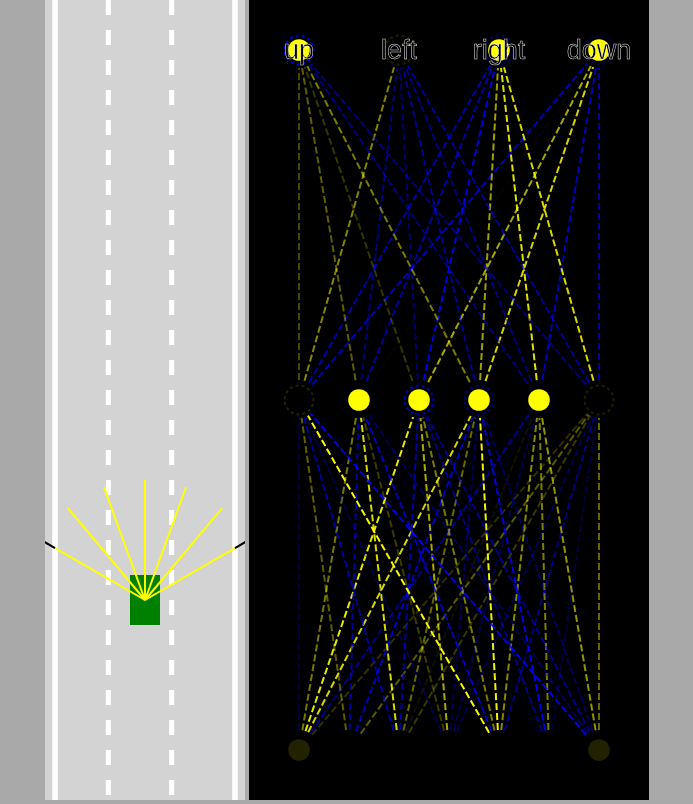
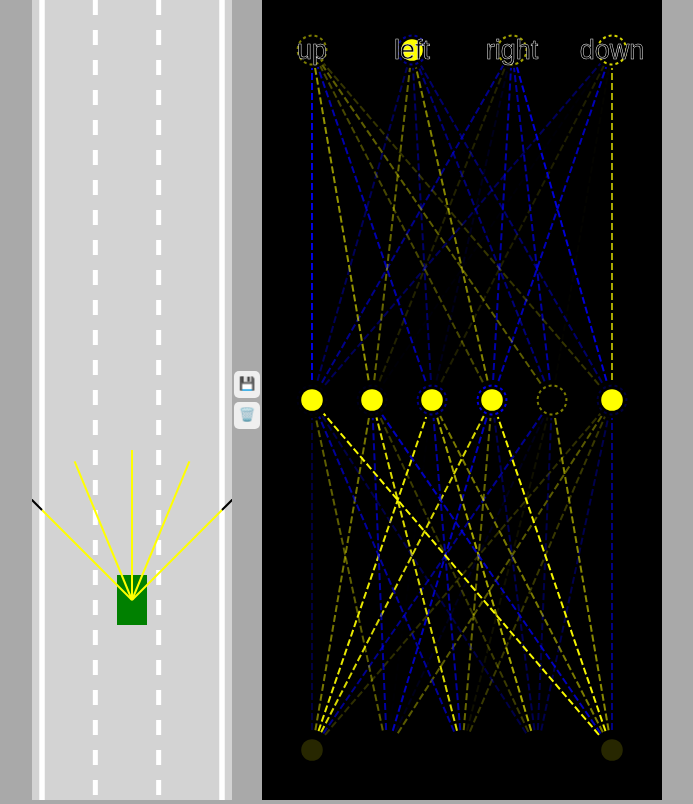
Before and after one commit to mavff/self_driving_car_neural_network, a plain HTML site: page index.html in a window 1280 px wide. Shown: the whole page, without its empty margins (293-986 px from the left). Drawn offline with Linux system fonts and the light colour scheme.

Commit message:
FInally the one and onlygit add .

```diff
--- a/car.js
+++ b/car.js
@@ -113,7 +113,7 @@ class Car{
         this.y-=Math.cos(this.angle )*this.speed;
     }
 
-draw(ctx, color){
+draw(ctx, color,drawSensor=false){
     if(this.damaged){
         ctx.fillStyle="gray";
     }else{
@@ -126,7 +126,7 @@ draw(ctx, color){
         ctx.lineTo(this.polygon[i].x,this.polygon[i].y);
     }
     ctx.fill();
-        if(this.sensor){
+    if(this.sensor && drawSensor){
         this.sensor.draw(ctx);
     }
 }
--- a/index.html
+++ b/index.html
@@ -5,6 +5,10 @@
 </head>
 <body>
     <canvas id="carCanvas"></canvas>
+    <div id="verticalButtons">
+        <button onclick="save()">💾</button>
+        <button onclick="discard()">🗑️</button>
+    </div>
     <canvas id="networkCanvas"></canvas>
     <script src="sensors.js"></script>
     <script src="neuralNetwork.js"></script>
--- a/main.js
+++ b/main.js
@@ -7,32 +7,84 @@ networkCanvas.width=400;
 const carCtx = carCanvas.getContext("2d");
 const networkCtx = networkCanvas.getContext("2d");
 const road=new Road(carCanvas.width/2,carCanvas.width*0.9);
-const car=new Car(road.getLaneCenter(1),920,30,50,"AI");
-const traffic=[new Car(road.getLaneCenter(1),520,30,50,"NOKEYS",2)];
+const cars=genCars(1);
+
+let bestCar=cars[0];
+if(localStorage.getItem("bestBrain")){
+    for(let i=0;i<cars.length;i++){
+        cars[i].brain=JSON.parse(
+                localStorage.getItem("bestBrain"));
+                //attualize the best brain
+        if(i!=0){
+            NeuralNetwork.change_network(cars[i].brain,0.001);
+        }
+    }
+}
+
+const traffic=[
+    new Car(road.getLaneCenter(1),0,30,50,"NOKEYS",2),
+    new Car(road.getLaneCenter(2),120,30,50,"NOKEYS",2),
+    new Car(road.getLaneCenter(0),-200,30,50,"NOKEYS",2),
+    new Car(road.getLaneCenter(2),-200,30,50,"NOKEYS",2),
+    new Car(road.getLaneCenter(0),-400,30,50,"NOKEYS",2),
+    new Car(road.getLaneCenter(1),-400,30,50,"NOKEYS",2),
+    new Car(road.getLaneCenter(1),-600,30,50,"NOKEYS",2),
+    new Car(road.getLaneCenter(2),-600,30,50,"NOKEYS",2),
+    new Car(road.getLaneCenter(0),-800,30,50,"NOKEYS",2),
+    new Car(road.getLaneCenter(2),-800,30,50,"NOKEYS",2),
+    new Car(road.getLaneCenter(0),-1000,30,50,"NOKEYS",2),
+    new Car(road.getLaneCenter(1),-1000,30,50,"NOKEYS",2),
+    new Car(road.getLaneCenter(1),-1200,30,50,"NOKEYS",2),
+    new Car(road.getLaneCenter(2),-1200,30,50,"NOKEYS",2),
+];
+
+
 animate();
-
+function save(){//saving the best car value
+    localStorage.setItem("bestBrain",
+                            JSON.stringify(bestCar.brain)
+                        );
+}
+function discard(){
+    localStorage.removeItem("bestBrain");
+}
+function genCars(N){
+    const cars=[];
+    for(let i=0;i<=N;i++){
+        cars.push(new Car(road.getLaneCenter(1),920,30,50,"AI"));
+    }
+    return cars;
+}
 function animate(time){
     for(let i=0;i<traffic.length;i++){
         traffic[i].update(road.borders,[]);
     }
-    car.update(road.borders,traffic);
+    for(let i=0;i<cars.length;i++){
+        cars[i].update(road.borders,traffic);
+    }                                       //...=spread the array making n new elements. The "n" depends on the size of array
+    bestCar=cars.find(c=>c.y==Math.min(...cars.map(c=>c.y)));
+    //find the y value that is the Math.min in all the elements of cars.y;
 
     carCanvas.height=window.innerHeight;
     networkCanvas.height=window.innerHeight;
 
     carCtx.save();
-    carCtx.translate(0,-car.y+carCanvas.width*3);
+    carCtx.translate(0,-bestCar.y+carCanvas.width*3);
 
     road.draw(carCtx);
     for(let i=0;i<traffic.length;i++){
         traffic[i].draw(carCtx,"red");
     }
-    car.draw(carCtx,"green");
-
+    carCtx.globalAlpha=0.2;
+    for(let i=0;i<cars.length;i++){
+        cars[i].draw(carCtx,"green");
+    }
+    carCtx.globalAlpha=1;
+    bestCar.draw(carCtx,"green",true);
     carCtx.restore();
 
     networkCtx.lineDashOffset=-time/50;
-    Visualizer.drawNetwork(networkCtx,car.brain);
+    Visualizer.drawNetwork(networkCtx,bestCar.brain);
 
     requestAnimationFrame(animate);
 }
--- a/neuralNetwork.js
+++ b/neuralNetwork.js
@@ -17,6 +17,29 @@ class NeuralNetwork{
         }
         return outputs;
 
+    }
+    static change_network(network,variation=1){
+        //here we will use the best car as a parameter
+        //and create the other cars based on its weights,biases etc.
+        network.levels.forEach(level => {
+            for(let i=0;i<level.biases.length;i++){
+                level.biases[i]=lerp(//changing to close biases
+                            level.biases[i],
+                            Math.random()*2 -1,
+                            variation
+                            )
+            }
+            for(let i=0;i<level.weights.length;i++){
+                for(let j=0;j<level.weights[i].length;j++){
+                    level.weights[i][j]=lerp(//changing to close weights
+                                    level.weights[i][j],
+                                    Math.random()*2 -1,
+                                    variation
+                                    )
+                }
+            }
+
+        });
     }
 }
 class Level{
@@ -61,3 +84,6 @@ class Level{
         return level.output;
     }
 }
+function lerp(A, B, t) {
+    return A + (B - A) * t;
+}
--- a/sensors.js
+++ b/sensors.js
@@ -1,9 +1,9 @@
 class Sensors {
     constructor(car) {
         this.car = car;
-        this.rayCount = 7;
-        this.rayLength = 120;
-        this.raySpread = Math.PI / 1.5;
+        this.rayCount = 5;
+        this.rayLength = 150;
+        this.raySpread = Math.PI / 2;
 
         this.rays = [];
         this.readings = [];
--- a/style.css
+++ b/style.css
@@ -2,7 +2,24 @@ body{
     margin:0;
     background:darkgray;
     overflow:hidden;
-    text-align:center;
+    display:flex;
+    justify-content:center;
+    align-items:center;
+}
+#verticalButtons{
+    display:flex;
+    flex-direction:column;
+}
+
+button{
+    border:none;
+    border-radius:5px;
+    padding: 5px 5px 7px 5px;
+    margin:2px;
+    cursor:pointer;
+}
+button:hover{
+    background: blue;
 }
 #carCanvas{
     background:lightgray;
--- a/visualizer.js
+++ b/visualizer.js
@@ -1,4 +1,4 @@
-class Visualizer{
+class Visualizer{//not implemented by me!
     static drawNetwork(ctx,network){
         const margin=50;
         const left=margin;
```
Lines whose indentation alone changed are shown as unchanged.
